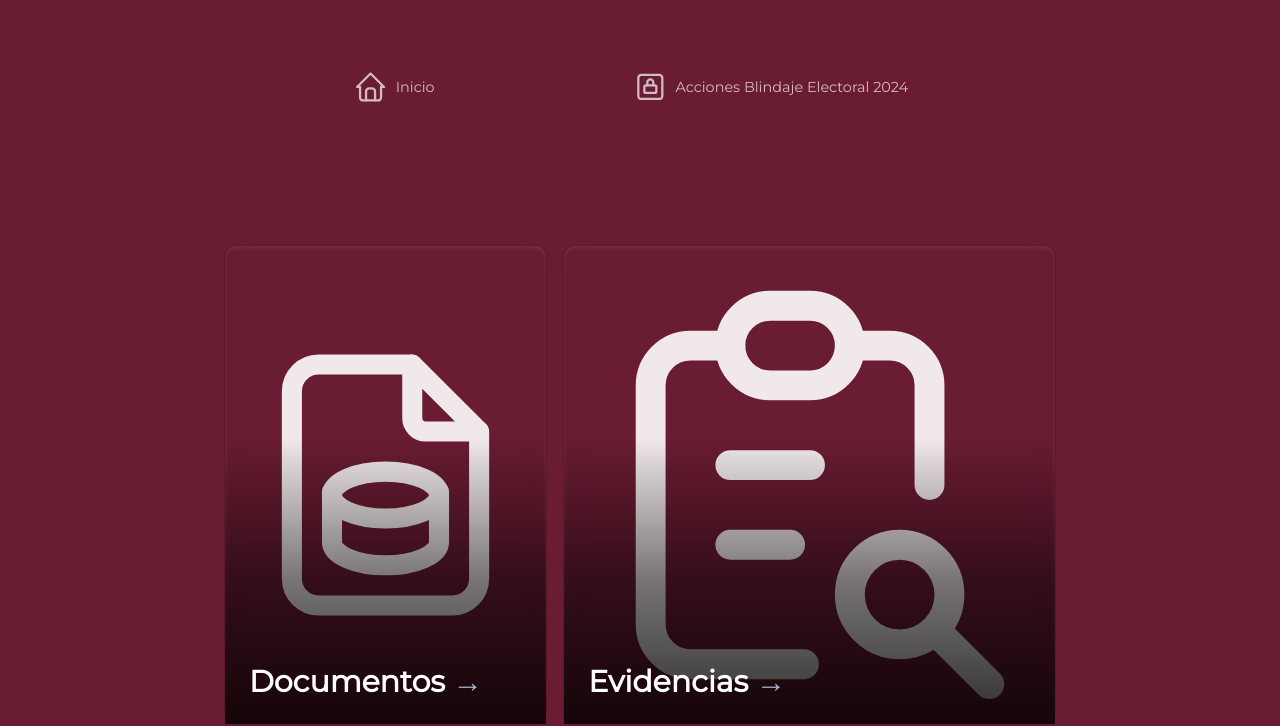
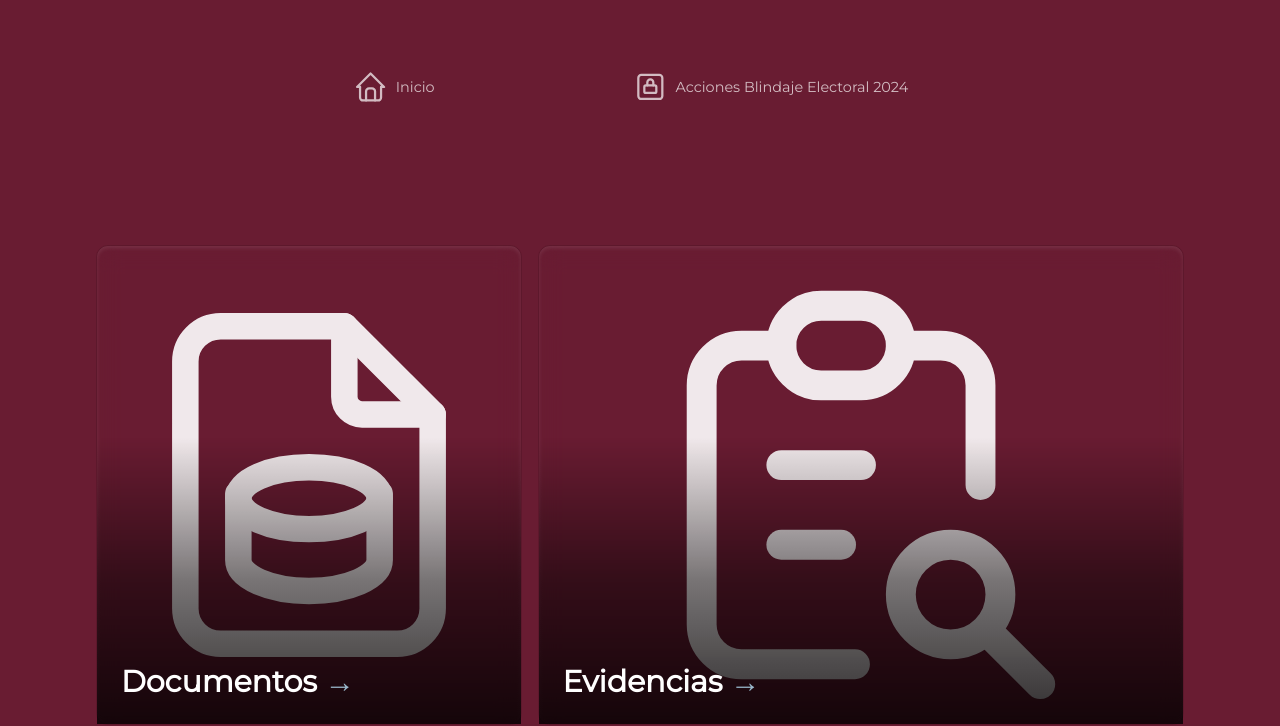
Before and after one commit to AbrahamSM96/blindaje-adminfile, an Astro site: page /blindaje in a window 1280 px wide. Shown: the part 239-965 px from the top of the page. Built offline with nearby package versions, Linux system fonts and the light colour scheme; Astro itself is replaced by a stand-in of ours.

Commit message:
fix width layout

```diff
--- a/src/layouts/Layout.astro
+++ b/src/layouts/Layout.astro
@@ -26,7 +26,7 @@ const { title } = Astro.props
     <Banner />
     <Header />
 
-    <main class="max-w-5xl px-4 m-auto">
+    <main class="max-w-8xl px-4 m-auto">
       <!-- <div id="app" class="relative h-screen p-2 gap-2"></div> -->
       <slot />
     </main>
```
